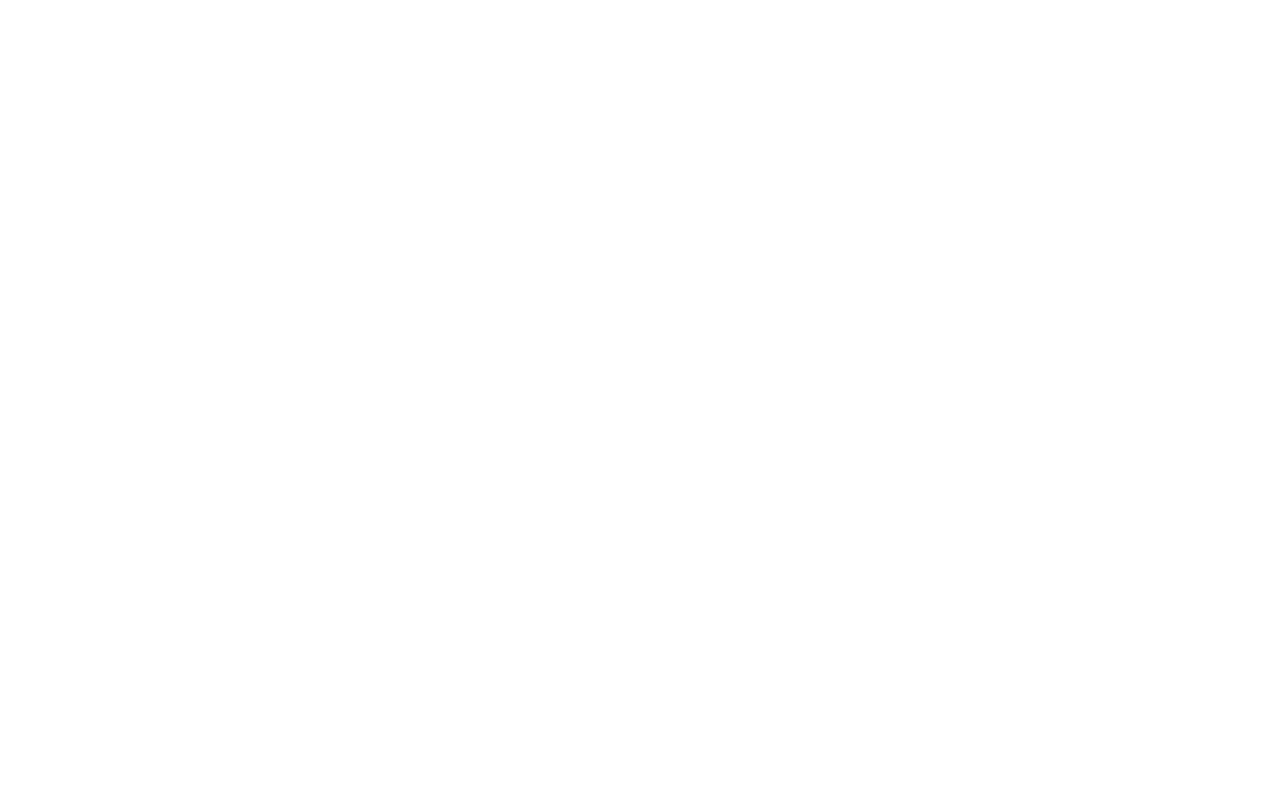
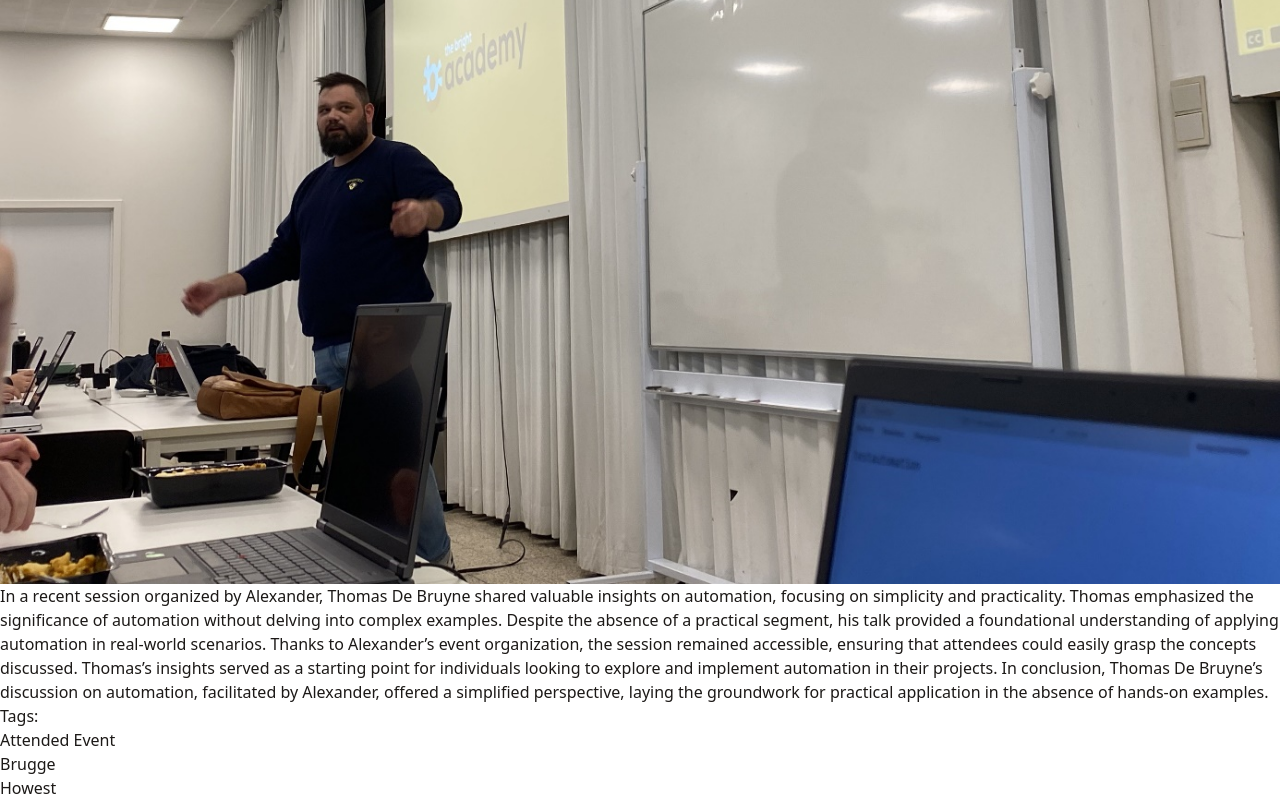
Before and after one commit to RobinNeyrinck/Portfolio, a React (Vite) app: page /thomas-de-bruyne-testing in a window 1280 px wide. Shown: the part 400-1200 px from the top of the page. Before the commit the page ends 800 px from the top, so only its background shows below. Built offline with nearby package versions, Linux system fonts and the light colour scheme.

Commit message:
testing info

```diff
--- a/src/pages/blog/ThomasDeBruyneTesting.jsx
+++ b/src/pages/blog/ThomasDeBruyneTesting.jsx
@@ -1,7 +1,34 @@
 function ThomasDeBruyneTesting() {
-    return (
-        <p>This is a blog</p>
-    )
+  return (
+    <div>
+      <h1>Thomas De Bruyne – Testing</h1>
+        <img
+            src="assets/images/blogs/testing/thomas.png"
+            alt="Image of the speaker Thomas De Bruyne" />
+      <p>
+        In a recent session organized by Alexander, Thomas De Bruyne shared
+        valuable insights on automation, focusing on simplicity and
+        practicality. Thomas emphasized the significance of automation without
+        delving into complex examples. Despite the absence of a practical
+        segment, his talk provided a foundational understanding of applying
+        automation in real-world scenarios. Thanks to Alexander’s event
+        organization, the session remained accessible, ensuring that attendees
+        could easily grasp the concepts discussed. Thomas’s insights served as a
+        starting point for individuals looking to explore and implement
+        automation in their projects. In conclusion, Thomas De Bruyne’s
+        discussion on automation, facilitated by Alexander, offered a simplified
+        perspective, laying the groundwork for practical application in the
+        absence of hands-on examples.
+      </p>
+
+      <p>Tags:</p>
+      <ul>
+        <li>Attended Event</li>
+        <li>Brugge</li>
+        <li>Howest</li>
+      </ul>
+    </div>
+  );
 }
 
 export default ThomasDeBruyneTesting;
```
Also changed, not shown: public/assets/images/blogs/testing/thomas.png (added).
